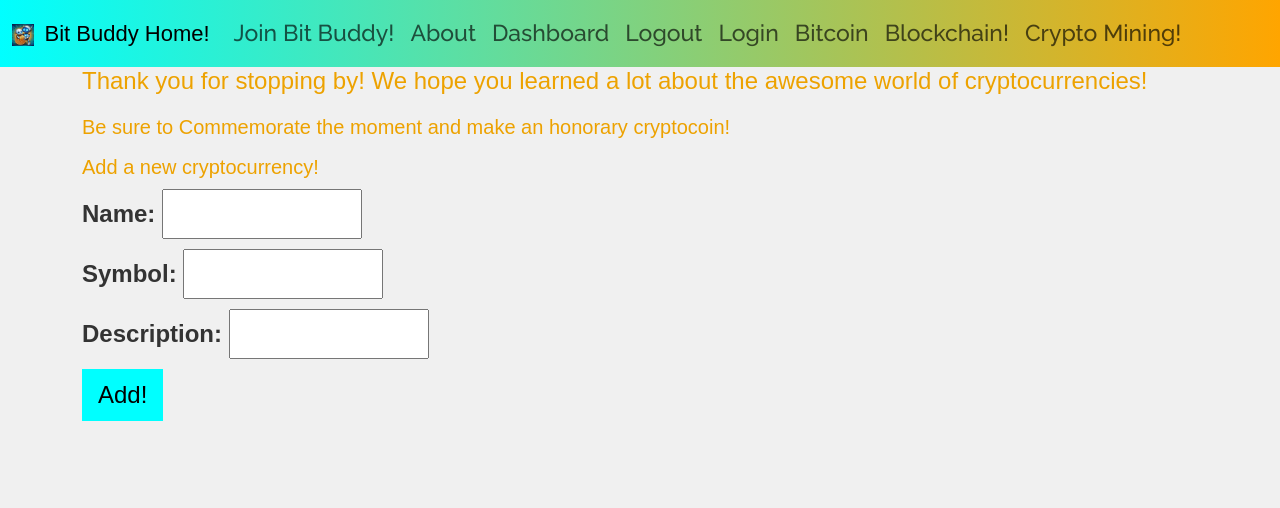
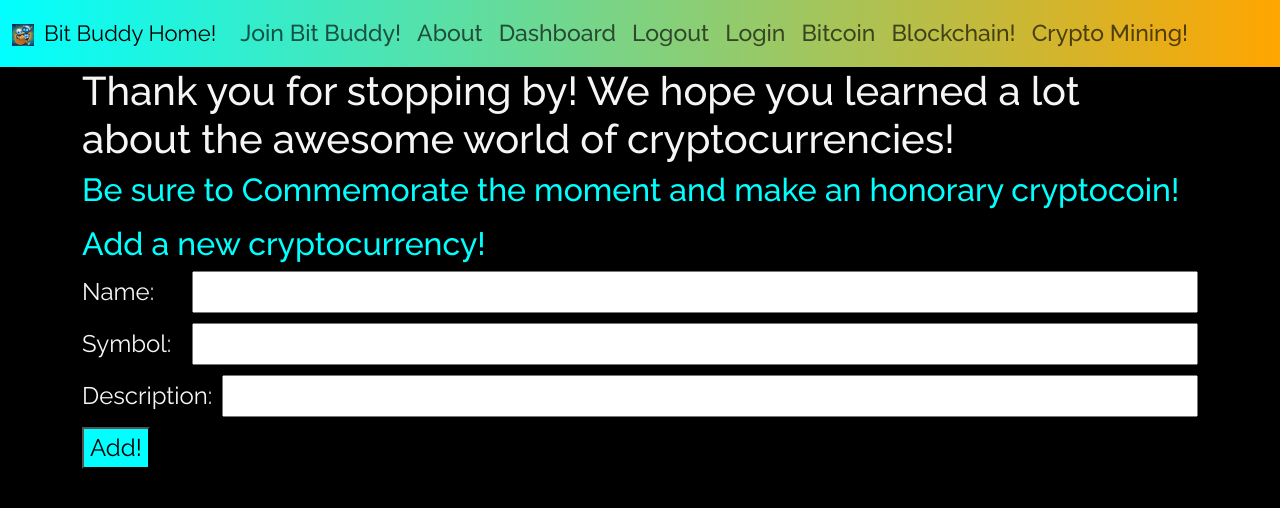
Before and after one commit to notAnotherAverageJoe/bit_buddy, a Flask app: page /api in a window 1280 px wide. Shown: the top 508 px of the page. Run offline with Flask 3, Linux system fonts and the light colour scheme; data that the repository does not hold is empty.

Commit message:
css and template fixes

```diff
--- a/app.py
+++ b/app.py
@@ -495,10 +495,13 @@ def check_nonce(correct_nonce, user_nonce):
 
 nonce_length = 4  # Difficulty level of the mining process
 correct_nonce = generate_nonce(nonce_length)
+@app.route('/crypto_mining')
+def whats_mining():
+    return render_template('mining/crypto_mine.html')
 
 @app.route('/game')
 def game():
-    return render_template('mining/crypto_mine.html', nonce_length=nonce_length)
+    return render_template('mining/mine.html', nonce_length=nonce_length)
 
 @app.route('/mine', methods=['POST'])
 def mine():
--- a/notes.txt
+++ b/notes.txt
@@ -2,7 +2,7 @@
 
  83359cfc-fe02-4a59-8e98-89d640bbadf9
 
-
+put in instructions how to properly use api
  export COINMARKETCAP_API_KEY="83359cfc-fe02-4a59-8e98-89d640bbadf9"
 
 
--- a/static/cryptocurrencies.js
+++ b/static/cryptocurrencies.js
@@ -6,8 +6,8 @@ function generateCryptocurrencyHTML(cryptocurrency) {
     <div data-cryptocurrency-id=${cryptocurrency.id}>
       <li>
         ${cryptocurrency.name} / ${cryptocurrency.symbol} / ${cryptocurrency.descriptions}
-        <button class="delete-button">X</button>
-        <button class="update-button">Update</button>
+        <button class="delete-button btn-teal">X</button>
+        <button class="update-button btn-teal">Update</button>
       </li>
     </div>
   `;
@@ -57,17 +57,17 @@ $("#cryptocurrencies-list").on("click", ".delete-button", async function (evt) {
 function generateUpdateForm(cryptocurrency) {
     return `
       <form class="update-form">
-      <div>
+        <div class="form-row">
           <label for="update-name">Name: </label>
           <input name="name" id="update-name" value="${cryptocurrency.name}">
         </div>
 
-      <div>
+        <div class="form-row">
           <label for="update-symbol">Symbol: </label>
           <input name="symbol" id="update-symbol" value="${cryptocurrency.symbol}">
         </div>
 
-      <div>
+        <div class="form-row">
           <label for="update-descriptions">Description: </label>
           <input name="descriptions" id="update-descriptions" value="${cryptocurrency.descriptions}">
         </div>
--- a/static/style.css
+++ b/static/style.css
@@ -14,13 +14,6 @@ nav {
     font-weight: 500;
 
 }
-
-
-/*
-.nav-link {
-    font-size: 22px;
-}
- */
 
 
 .navbar-brand {
@@ -108,3 +101,28 @@ strong {
     padding: 10px 20px;
     border-radius: 5px;
 }
+
+.big-img {
+    width: 40%;
+    border: 8px solid;
+    border-image: linear-gradient(to right, aqua, orange);
+    border-image-slice: 1;
+    margin-top: 20px;
+    margin-left: 20px;
+    box-shadow: 0 0 30px aqua, 0 0 30px orange; /* Added box-shadow */
+}
+
+.form-row {
+    display: flex;
+    align-items: center;
+    margin-bottom: 10px;
+}
+
+.form-row label {
+    min-width: 100px;
+    margin-right: 10px;
+}
+
+.form-row input {
+    flex: 1;
+}
--- a/templates/base.html
+++ b/templates/base.html
@@ -50,7 +50,7 @@
                         <a class="nav-link custom-font" href="{{ url_for('blockchain') }}">Blockchain!</a>
                     </li>
                     <li class="nav-item">
-                        <a class="nav-link custom-font" href="{{ url_for('game') }}">Crypto Mining!</a>
+                        <a class="nav-link custom-font" href="{{ url_for('whats_mining') }}">Crypto Mining!</a>
                     </li>
                 </ul>
             </div>
--- a/templates/home.html
+++ b/templates/home.html
@@ -1,12 +1,14 @@
 {% extends "base.html" %}
 {% set show_navbar = True %}
-{% block title %}Bit Buddy - Your Sci-Fi Crypto Companion{% endblock %}
+{% block title %}Bit Buddy{% endblock %}
 
 {% block content %}
     <div style="text-align: center;  padding: 50px;">
         <h1 >Welcome to Bit Buddy!</h1>
         <p style="color: #0ff; ">The Ultimate Cryptocurrency Companion! Your Crypto journey begins here!</p>
-        <img src="{{ url_for('static', filename='assets/againhome.jpg') }}" alt="Bitcoin Image" style="width: 60%; border: 8px solid #0ff; border-radius: 15px; box-shadow: 0 0 30px rgba(0, 255, 255, 0.5);">
+        <img src="{{ url_for('static', filename='assets/againhome.jpg') }}" alt="Bitcoin Image"
+        style="width: 60%; border: 8px solid #0ff; margin-bottom: 25px;
+        border-radius: 15px;  box-shadow: 0 0 30px aqua, 0 0 30px orange;">
 
         <p style="color: #0ff; ">Explore the world of cryptocurrency with Bit Buddy. Whether you're a seasoned space traveler or just getting started, we've got you covered.</p>
         <div style="margin-top: 20px;">
--- a/templates/index.html
+++ b/templates/index.html
@@ -1,63 +1,6 @@
 {% extends "base.html" %}
 {% set show_navbar = True %}
 {% block content %}
-    <style>
-        /* Add your custom CSS styling here */
-        body {
-            font-family: Arial, sans-serif;
-            background-color: #f0f0f0;
-            color: #333;
-            margin: 0;
-            padding: 0;
-        }
-
-        h1 {
-            font-size: 24px;
-            color: #eda200;
-            margin-bottom: 20px;
-        }
-
-        h2 {
-            font-size: 20px;
-            color: #eda200;
-            margin-bottom: 10px;
-        }
-
-        label {
-            font-weight: bold;
-            margin-bottom: 5px;
-        }
-
-        input {
-            padding: 5px;
-            margin-bottom: 10px;
-            width: 200px;
-        }
-
-        button {
-            padding: 8px 16px;
-            background-color: aqua;
-            color: #000000;
-            border: none;
-            cursor: pointer;
-
-        }
-
-        button:hover {
-            background-color: #eda200;
-            color:#f0f0f0
-        }
-
-        #cryptocurrencies-list {
-            list-style: none;
-            padding: 0;
-        }
-
-        #cryptocurrencies-list li {
-            margin-bottom: 10px;
-        }
-    </style>
-
 <h1>Thank you for stopping by! We hope you learned a lot about the awesome world of cryptocurrencies!</h1>
 <h2>Be sure to Commemorate the moment and make an honorary cryptocoin!</h2>
 
@@ -67,23 +10,24 @@
 <h2>Add a new cryptocurrency!</h2>
 
 <form id="new-cryptocurrency-form">
-        <div>
+    <div class="form-row">
         <label for="form-name">Name: </label>
         <input name="name" id="form-name">
     </div>
 
-        <div>
+    <div class="form-row">
         <label for="form-symbol">Symbol: </label>
         <input name="symbol" id="form-symbol">
     </div>
 
-        <div>
-            <label for="form-descriptions">Description: </label>
+    <div class="form-row">
+        <label>Description: </label>
         <input name="descriptions" id="form-descriptions">
     </div>
 
-        <button>Add!</button>
+    <button class="btn-teal">Add!</button>
 </form>
+
 
     <script src="https://unpkg.com/jquery"></script>
     <script src="https://unpkg.com/axios/dist/axios.js"></script>
--- a/templates/users/login.html
+++ b/templates/users/login.html
@@ -7,7 +7,7 @@
             <div class="col-lg-6">
                 <div class="card mt-5" style="background-color: aqua; color: black;">
                     <div class="card-body">
-                        <h2 class="text-center mb-4">Login</h2>
+                        <h3 class="text-center mb-4">Login</h3>
                         {% with messages = get_flashed_messages() %}
                             {% if messages %}
                                 <div class="alert alert-info">
```
Also changed, not shown: templates/about.html (+5 -5 lines), templates/mining/crypto_mine.html (+20 -10 lines), templates/mining/mine.html (renamed from templates/game.html, +14 -40 lines), templates/users/dashboard.html (+11 -0 lines). Lines whose indentation alone changed are shown as unchanged.
